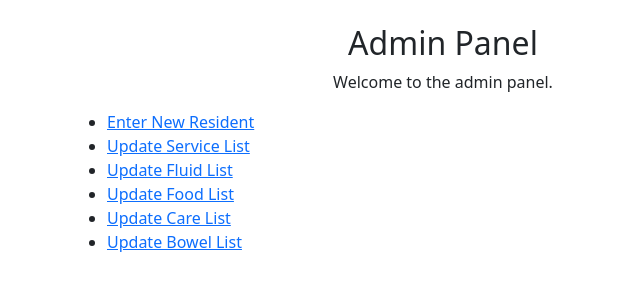
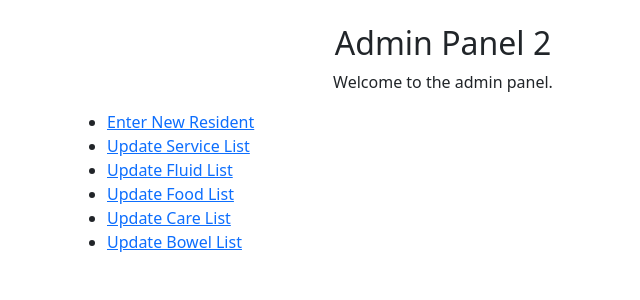
Before and after one commit to PeterSIdo/carerecords, a Flask app: template app/templates/admin_panel.html in a window 1280 px wide. Shown: the part 85-385 px from the top of the page, without its empty margins (197-837 px from the left). Run offline with Flask 3, Linux system fonts and the light colour scheme; the template is opened without the code that fills it, so the values that code supplies are empty; some libraries are stand-ins or nearby versions.

Commit message:
admin panel 2 added into H2

```diff
--- a/app/templates/admin_panel.html
+++ b/app/templates/admin_panel.html
@@ -2,7 +2,7 @@
 {% extends "base.html" %}
 
 {% block content %}
-    <h2 class="center-text"> Admin Panel</h2>
+    <h2 class="center-text"> Admin Panel 2</h2>
     <p class="center-text">  Welcome to the admin panel.</p>
     <ul>
         <li><a href="{{ url_for('main.enter_resident') }}">Enter New Resident</a></li>
```
